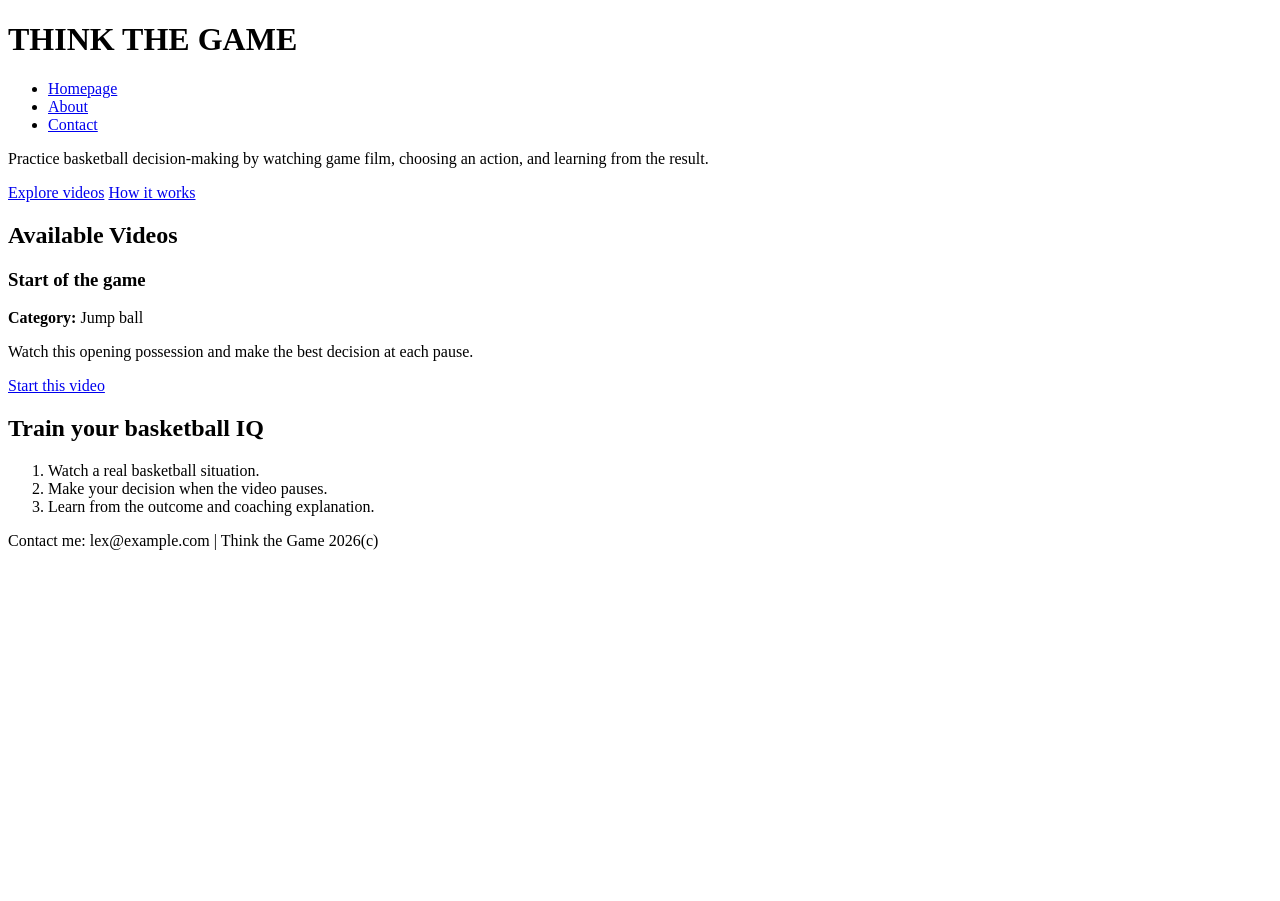
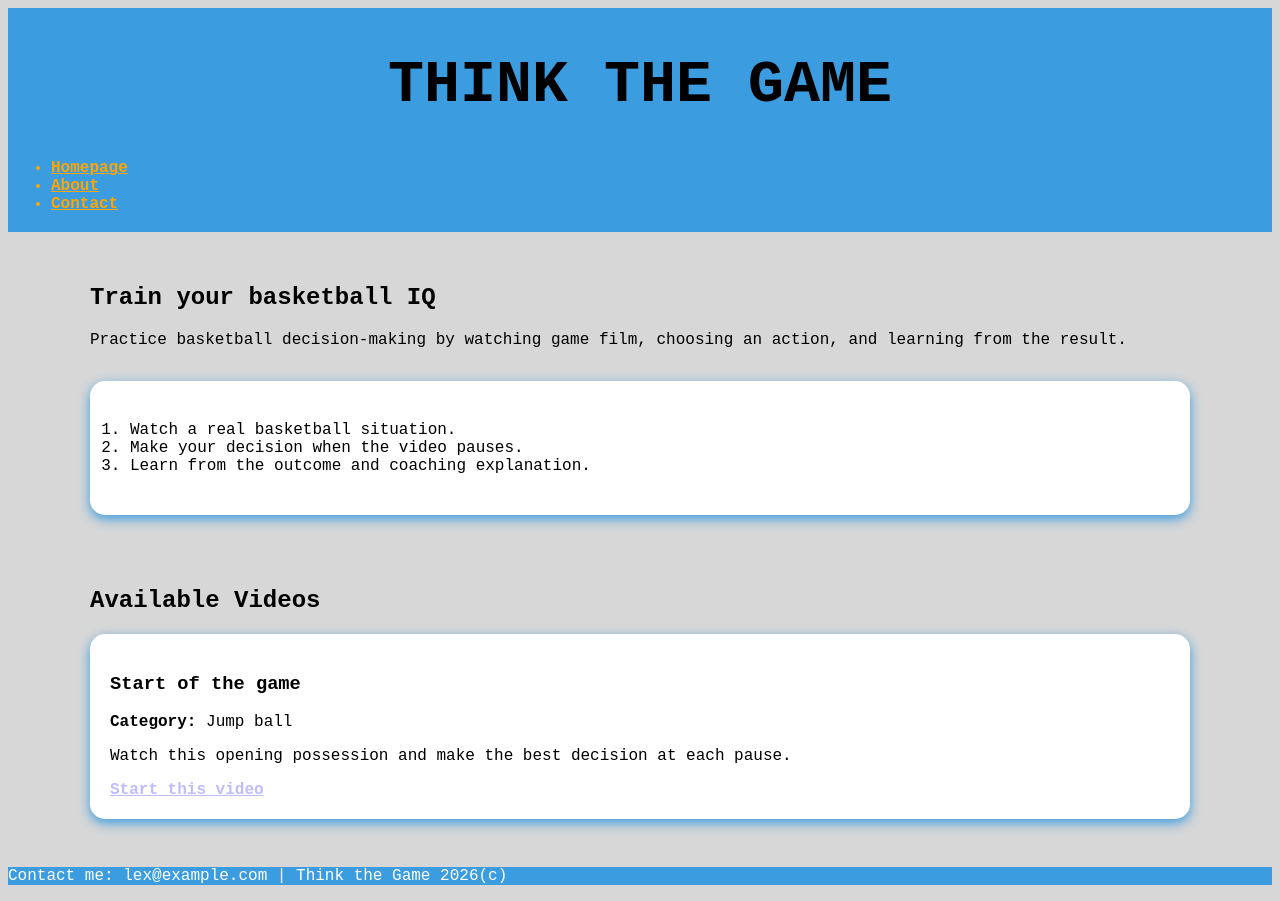
Before and after one commit to afong7/basketball_app, a Flask app: page / in a window 1280 px wide. Before the commit the page ends 550 px from the top, so only its background shows below. Run offline with Flask 3, Linux system fonts and the light colour scheme.

Commit message:
updates to code (not finished yet)

```diff
--- /dev/null
+++ b/basketball_decision_web/static/style.css
@@ -0,0 +1,103 @@
+* {
+    /* font-family: 'Lucida Sans', 'Lucida Sans Regular', 'Lucida Grande', 'Lucida Sans Unicode', Geneva, Verdana, sans-serif; */
+    font-family: 'Courier New', serif;
+}
+
+#title {
+    text-align: center;
+    font-weight: bold;
+    font-size: 60px;
+}
+
+ul {
+    color: orange;
+}
+
+body {
+    background-color: rgb(215,215,215);
+    border-color: rgb(60, 156, 224);
+}
+
+a {
+    font-weight: bold;
+}
+
+header {
+    background-color: rgb(60, 156, 224);
+    color: black;
+    border: 3px rgb(60, 156, 224) solid;
+}
+
+.hero h2 {
+    text-align: center;
+    font-weight: bold;
+}
+
+.how h2 {
+    text-align: center;
+    font-weight: bold;
+}
+
+main {
+    max-width:1100px;
+    width: 100%;
+    margin: 0 auto;
+    padding: 2rem 1rem;
+}
+
+nav:hover a {
+    /* padding: 5px 5px; */
+    line-height: 3px;
+}
+
+.video-card {
+    background-color: #fff;
+    border-radius: 15px;
+    box-shadow: 0px 4px 12px rgb(60, 156, 224);
+    padding: 1.25rem;
+}
+
+.how-card {
+    background-color: #fff;
+    border-radius: 15px;
+    box-shadow: 0px 4px 12px rgb(60, 156, 224);
+    padding: 2.5rem;
+}
+
+.video-card h3 {
+    font-weight: bold;
+}
+
+.video-card a {
+    color: rgba(0, 0, 255, 0.261);
+}
+
+.video-grid {
+    display: grid;
+    /* Automatically wraps items when they drop below 250px, then expands them to fill extra space */
+    grid-template-columns: repeat(auto-fit, minmax(250px, 1fr));
+    gap: 20px; /* Optional spacing between your grid items */
+}
+
+.how-grid {
+    display: grid;
+    /* Automatically wraps items when they drop below 250px, then expands them to fill extra space */
+    grid-template-columns: repeat(auto-fit, minmax(250px, 1fr));
+    gap: 20px; /* Optional spacing between your grid items */
+}
+
+footer {
+    /* margin-top: 10px;
+    padding: 50%;
+    text-align: center; */
+    background-color: rgb(60, 156, 224);
+    color: #fff;
+}
+
+a,
+nav a,
+.hero a,
+footer a {
+    color: orange;
+    font-weight: bold;
+}
--- a/basketball_decision_web/templates/base.html
+++ b/basketball_decision_web/templates/base.html
@@ -1,33 +1,33 @@
 <!DOCTYPE html>
-<html lang="en">
+<html>
+
+<html>
   <head>
     <meta charset="UTF-8">
     <meta name="viewport" content="width=device-width, initial-scale=1, shrink-to-fit=no">
-    <link rel="stylesheet" type="text/css href="style.css">
-    <!-- <link href="https://fonts.googleapis.com/css?family=Creepster" rel="stylesheet">
-     <link href="https://fonts.googleapis.com/css?family=Open+Sans:400,700" rel="stylesheet"> -->
-    <h1>THINK THE GAME</h1>
+    <link rel="stylesheet" type="text/css" href="static/style.css">
   </head>
 
+  <body>
     <header>
+      <h1 id="title">THINK THE GAME</h1>
       <nav>
         <ul>
-          <li><a href="index.html">Homepage</a></li>
-          <li><a href="about.html">About</a></li>
+          <li><a href="{{ url_for('index') }}">Homepage</a></li>
+          <li><a href="{{ url_for('about') }}">About</a></li>
           <li><a href="#contact">Contact</a></li>
         </ul>
       </nav>
     </header>
 
     <main>
-  <body>
       {% block content %}
       {% endblock %}
-  </body>
     </main>
 
     <footer id="contact">
       <p>Contact me: lex@example.com  |  Think the Game 2026(c)</p>
     </footer>
 
+  </body>
 </html>
--- a/basketball_decision_web/templates/index.html
+++ b/basketball_decision_web/templates/index.html
@@ -2,39 +2,40 @@
 
 {% block content %}
 
-<head>
-<!-- <header>Think the Game</header> -->
-<p>Practice basketball decision-making by watching game film, choosing an action, and learning from the result.</p>
+<!-- <head>
 <nav>
-    <a href="#hero">Explore videos</a>
+    <ul>
+        <a href="#videos">Explore videos</a>
         <a href="#how">How it works</a>
+    </ul>
 </nav>
-</head>
+</head> -->
 
 <body>
-<section class="hero">
-  <h2>Available Videos</h2>
+<section id="how">
+    <h2 class="how">Train your basketball IQ</h2>
+    <p>Practice basketball decision-making by watching game film, choosing an action, and learning from the result.</p>
+    <div class="how-grid">
+        <ol class="how-card">
+            <li> Watch a real basketball situation.</li>
+            <li> Make your decision when the video pauses.</li>
+            <li> Learn from the outcome and coaching explanation.</li>
+        </ol>
+    </div>
 </section>
-
+<br><br>
 <section id="videos">
+    <h2 class="hero">Available Videos</h2>
+    <div class="video-grid">
         {% for video in videos %}
         <article class="video-card">
             <h3>{{ video["title"] }}</h3>
             <p><strong>Category:</strong> {{ video["category"] }}</p>
             <p>{{ video["description"] }}</p>
-
             <a href="{{ url_for('video', video_id=video['id']) }}">Start this video</a>
         </article>
         {% endfor %}
-</section>
-
-<section class="how">
-    <h2>Train your basketball IQ</h2>
-    <ol>
-        <li>Watch a real basketball situation.</li>
-        <li>Make your decision when the video pauses.</li>
-        <li>Learn from the outcome and coaching explanation.</li>
-    </ol>
+    </div>
 </section>
 </body>
 
```
Also changed, not shown: basketball_decision_web/templates/about.html (+5 -11 lines), basketball_decision_web/templates/style.css (deleted, +0 -57 lines). Lines whose indentation alone changed are shown as unchanged.
